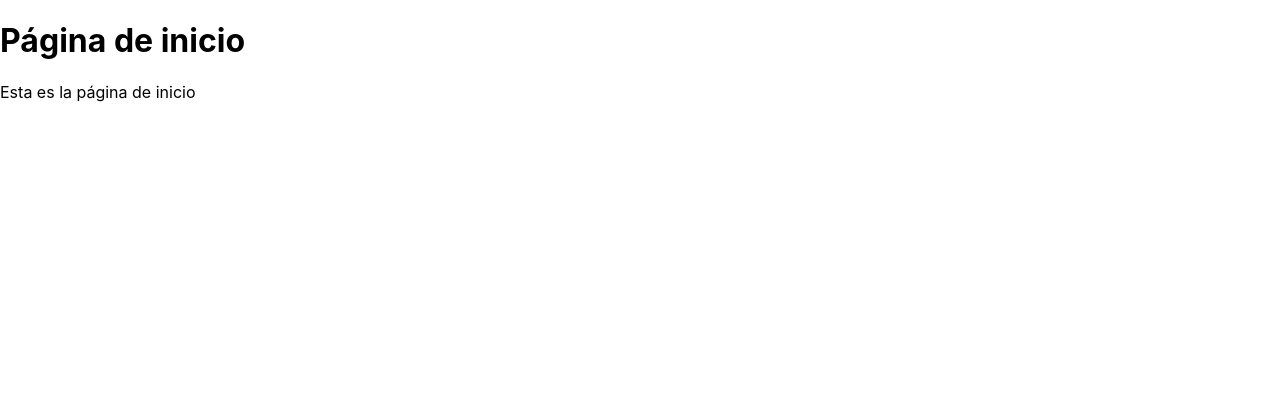
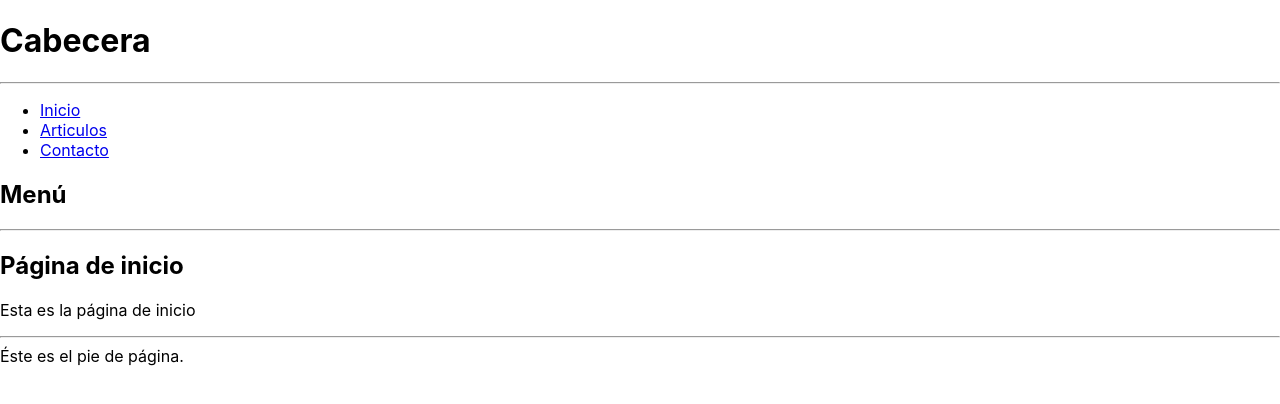
Before and after one commit to jm-ramirez/route, a React (Create React App) app: page / in a window 1280 px wide. Shown: the top 404 px of the page. Built offline with nearby package versions, Linux system fonts and the light colour scheme.

Commit message:
Agrego menu de navegacion con NavLink

```diff
--- a/src/routers/MainRouter.js
+++ b/src/routers/MainRouter.js
@@ -1,5 +1,5 @@
 import React from 'react';
-import { Routes, Route, Link, BrowserRouter } from 'react-router-dom';
+import { Routes, Route, NavLink, BrowserRouter } from 'react-router-dom';
 import { Index } from "../components/Index";
 import { Articles } from "../components/Articles";
 import { Contact } from "../components/Contact";
@@ -8,13 +8,36 @@ import { Error } from "../components/Error";
 export const MainRouter = () => {
   return (
     <BrowserRouter>
+      <h1>Cabecera</h1>
+      <hr/>
+      <nav>
+        <ul>
+          <li>
+            <NavLink to='/index'>Inicio</NavLink>
+          </li>
+          <li>
+            <NavLink to='/articles'>Articulos</NavLink>
+          </li>
+          <li>
+            <NavLink to='/contact'>Contacto</NavLink>
+          </li>
+        </ul>
+      </nav>
+      <h2>Menú</h2>
+      <hr/>
+      <section className='main-section'>
         <Routes>
-            <Route path='/' element={<Index/>} />
-            <Route path='/index' element={<Index/>} />
-            <Route path='/articles' element={<Articles/>} />
-            <Route path='/contact' element={<Contact/>} />
-            <Route path='*' element={<Error />}/>
+          <Route path='/' element={<Index/>} />
+          <Route path='/index' element={<Index/>} />
+          <Route path='/articles' element={<Articles/>} />
+          <Route path='/contact' element={<Contact/>} />
+          <Route path='*' element={<Error />}/>
         </Routes>
+      </section>
+      <hr/>
+      <footer>
+        Éste es el pie de página.
+      </footer>
     </BrowserRouter>
   )
 }
```
